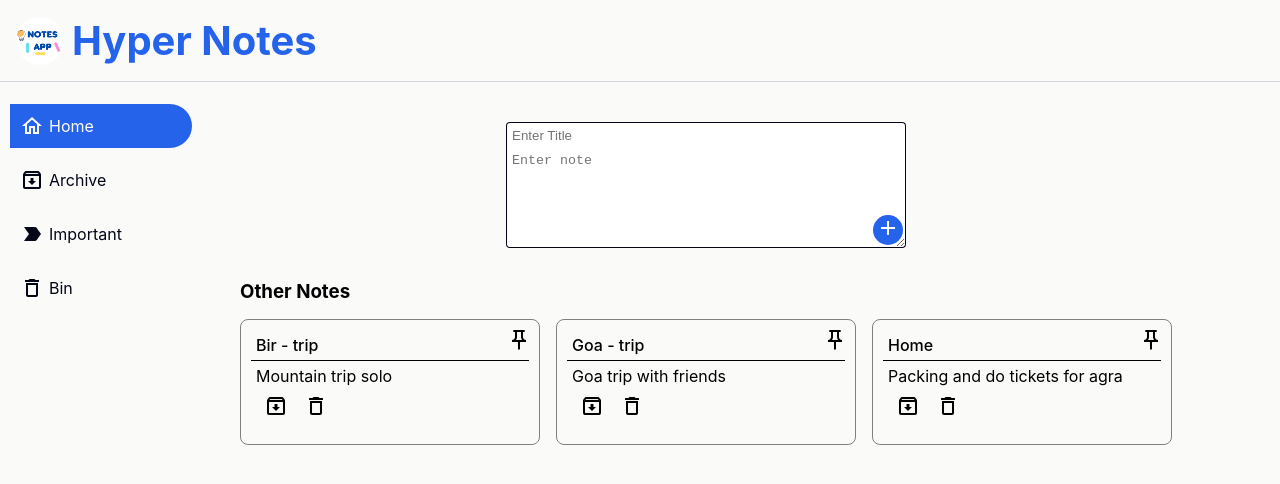
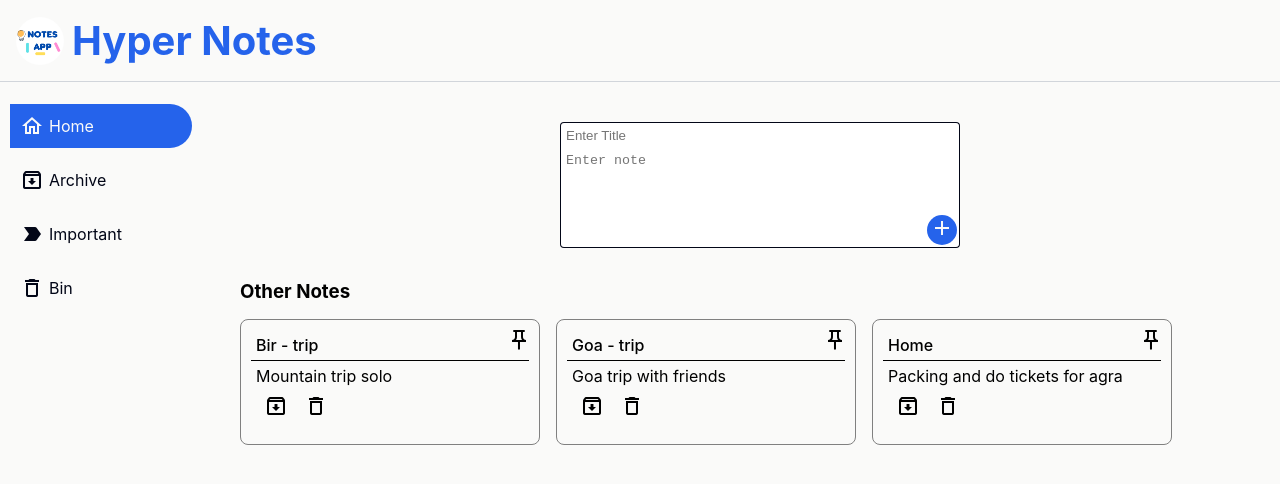
Before and after one commit to sadafkhan0107/notes-app, a React (Create React App) app: page / in a window 1280 px wide. Shown: the top 484 px of the page. Built offline with nearby package versions, Linux system fonts and the light colour scheme.

Commit message:
style : fixed input box

```diff
--- a/src/pages/Home/home.css
+++ b/src/pages/Home/home.css
@@ -2,6 +2,7 @@
     display: flex;
   }
   .main{
+    width: 100vw;
     margin-left: 12rem;
     margin-top: 7rem;
     padding-left: 3rem;
@@ -35,6 +36,7 @@
     border: 1px solid var(--text-color-primary);
     border-top: 0px;
     border-radius: 0 0 4px 4px;
+    resize: none;
   }
 
   .sub-title{
```
